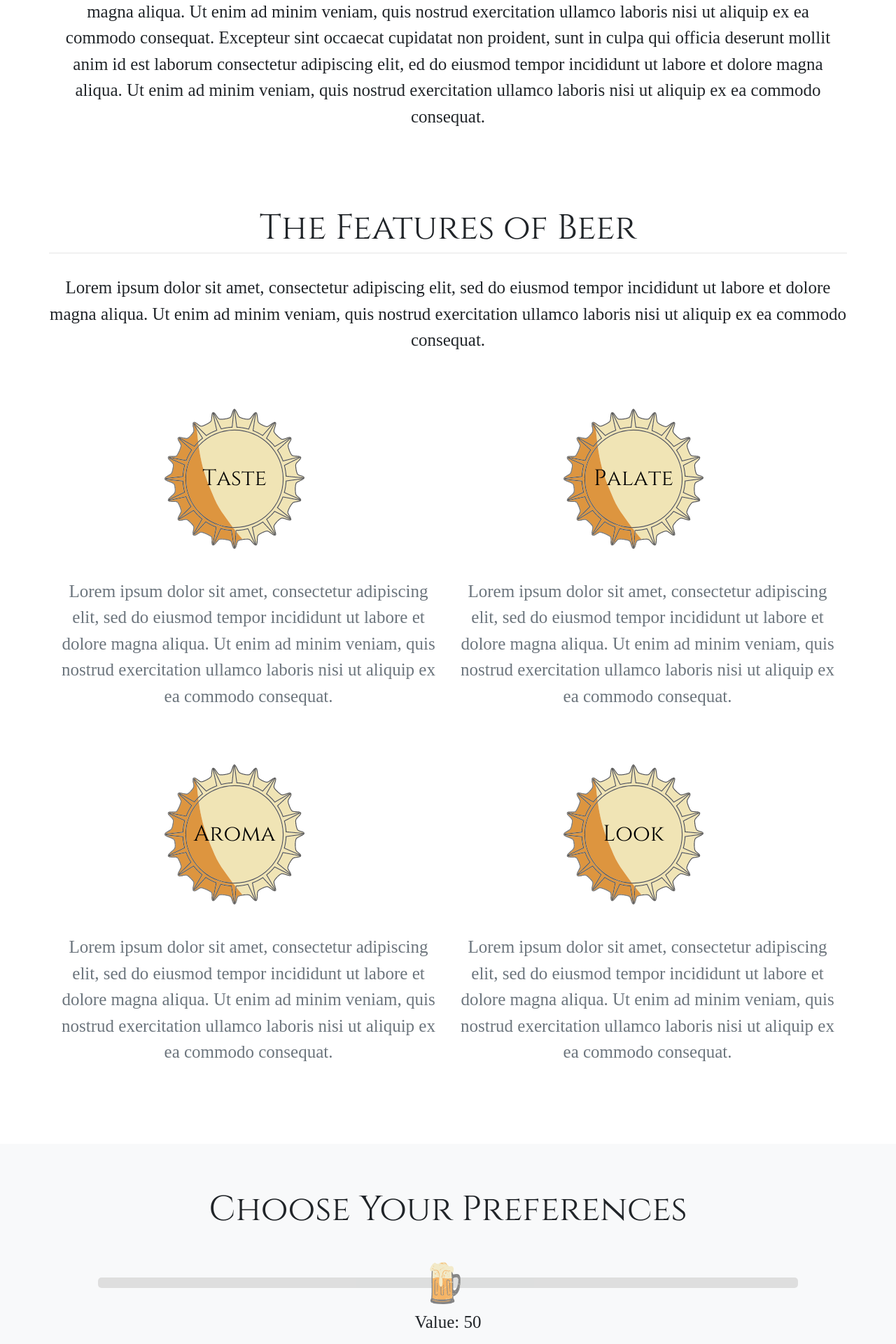
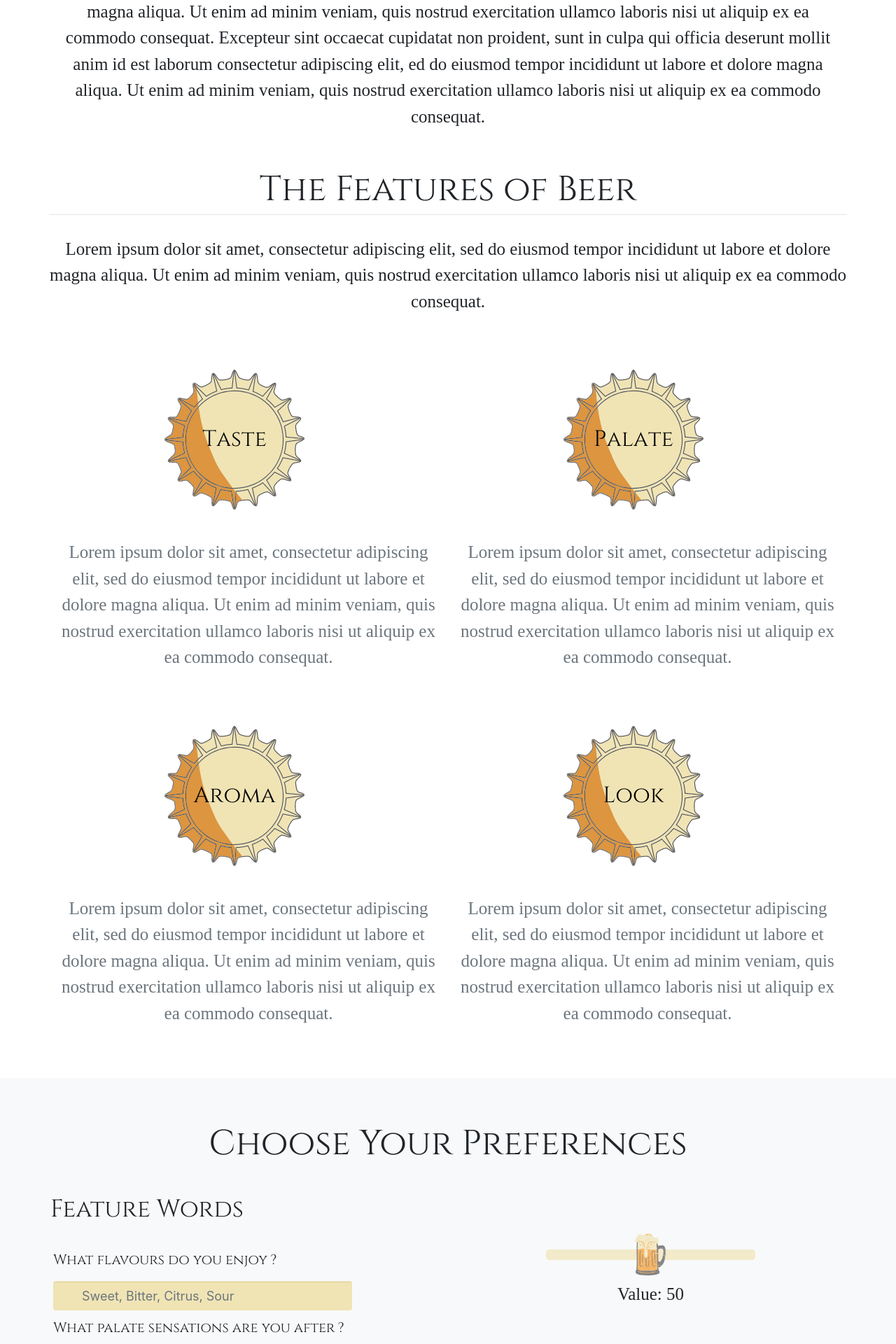
Before and after one commit to mactzu/PredictivePandas, a Flask app: page / in a window 1280 px wide. Shown: the part 1005-2925 px from the top of the page at 70% size. Run offline with Flask 2, Linux system fonts and the light colour scheme; some libraries are stand-ins or nearby versions.

Commit message:
Added forms and slider

```diff
--- a/work/pooja/static/landing_page/css/style.css
+++ b/work/pooja/static/landing_page/css/style.css
@@ -11,6 +11,10 @@
     margin: 0;
 }
 
+.container-fluid {
+    height: 100%;
+    margin: 0;
+}
 
 /* HERO IMAGE  */
 
@@ -91,7 +95,7 @@
     display:flex;
     flex-wrap: wrap;
     height: 100%;
-    margin-top: 10%;
+    margin-top: 5%;
 }
 
 .flex-container#features hr {
@@ -123,43 +127,85 @@
     margin-top: -15%;
 }
 
-/* PREFERENCE RANGE SLIDERS SECTION */
-
-.container-fluid#sliders {
-    width: 100%;
-    height: 100%;
-    margin-top: 8%;
-}
+/* PREFERENCE SECTION */
 
 .container-fluid.flex-container {
     display: flex;
     flex-wrap: wrap;
-    height: 100%;
+    text-align: center;
 }
 
-.container-fluid.flex-container#sliders hr {
-    width: 100%;
-    margin: 0%;
-    align-self: stretch;
+.container-fluid#preferences {
+    margin-top: 5%;
 }
 
-/* Your Preferences Heading */
 .flex-container h2.subsection-heading-1 {
     font-size: 5rem;
     font-family: "Cinzel";
     width: 100%;
     margin-top: 5%;
+}
+
+
+.flex-container h3.subsection-heading-2 {
+    font-size: 3.5rem;
+    font-family: "Cinzel";
+    margin-left: 5.6%;
+    margin-top: 3%;
+}
+
+#form {
+    margin-top: 5%;
+    width: 70%;
+    margin-left: 10%;
 
 }
+
+input[type=text] {
+    background-color: #f0e4b5;
+    font-size: 20px;
+  }
+
+::-webkit-input-placeholder {
+
+    font-size: 18px;
+  }
+  ::-moz-placeholder {
+
+    font-size: 18px;
+  }
+  :-ms-input-placeholder {
+
+    font-size: 18px;
+  }
+  ::placeholder {
+
+    font-size: 18px;
+  }
+
+input.form-control {
+    width: 100%;
+    padding: 20px 40px;
+    margin: 10px 0;
+    box-sizing: border-box;
+    border-color: #f0e4b5;
+  }
+
+  label {
+      font-family: "Cinzel";
+      font-size: 20px;
+      font-weight: lighter;
+  }
+
 
 /* SLIDER */
 
 .slider {
     -webkit-appearance: none;
-    width: 100%;
+    max-width: 70%;
     height: 15px;
     border-radius: 5px;
-    background: #d3d3d3;
+    background: #f0e4b5;
     outline: none;
     opacity: 0.7;
     -webkit-transition: .2s;
@@ -242,12 +288,12 @@
     } */
 }
 
-@media screen and (max-width: 800px) {
+@media screen and (max-width: 900px) {
     .subheading {
         font-size: 40px;
     }
     .subheading-1 {
-        font-size: 25px;
+        font-size: 15px;
     }
     .btn {
         font-size: 30px;
--- a/work/pooja/templates/index.html
+++ b/work/pooja/templates/index.html
@@ -91,7 +91,50 @@
         </div>
     </div>
 
-    <div class = "container-fluid bg-light" id = "sliders">
+    <div class = "container-fluid bg-light" id = "preferences">
+        <div class = "flex-container">
+            <div class = "row text-center">
+                <h2 class = "subsection-heading-1">Choose Your Preferences</h2>
+                <h3 class = "subsection-heading-2">Feature Words</h3>
+            </div>
+
+            <div class = "row">
+                <div class = "col-md-6">
+                    <form id = "form" action = "{{ url_for('predict')}}" method = "POST">
+                        <div class="form-group">
+                            <label for="taste">What flavours do you enjoy ?</label>
+                            <input type="text" class="form-control" id="taste-preference" placeholder="Sweet, Bitter, Citrus, Sour" name="taste-preference">
+                        </div>
+
+                        <div class="form-group">
+                            <label for="palate">What palate sensations are you after ?</label>
+                            <input type="text" class="form-control" id="palate-preference" placeholder="Heavy, Light, Raw, Watery" name="palate-preference">
+                        </div>
+
+                        <div class="form-group">
+                            <label for="aroma">What aromas do you like ?</label>
+                            <input type="text" class="form-control" id="aroma-preference" placeholder="Fruity, Herbal, Floral, Smokey" name="aroma-preference">
+                        </div>
+
+                        <div class="form-group">
+                            <label for="look">What colors do you prefer in a beer ?</label>
+                            <input type="text" class="form-control" id="look-preference" placeholder="Pale, Golden, Black, Brown" name="look-preference">
+                        </div>
+                    </form>
+                </div>
+
+                <div class = "col-md-6">
+                    <form id = "form" action = "{{ url_for('predict')}}" method = "POST">
+                        <input type="range" min="1" max="100" value="50" class="slider" id="myRange">
+                        <p>Value: <span id="demo"></span></p>
+                    </form>
+
+                </div>
+            </div>
+        </div>
+    </div>
+
+    <!-- <div class = "container-fluid bg-light" id = "sliders">
         <div class = "flex-container">
             <div class = "row text-center">
                 <h2 class = "subsection-heading-1">Choose Your Preferences</h2>
@@ -120,7 +163,7 @@
             </div>
         </div>
 
-    </div>
+    </div> -->
 
 
 
```
Also changed, not shown: work/pooja/static/output_page/css/style.css (+13 -26 lines), work/pooja/static/output_page/js/app.js (deleted, +0 -230 lines), work/pooja/templates/predict.html (+23 -2 lines), work/pooja/static/logo-1.png (added).
